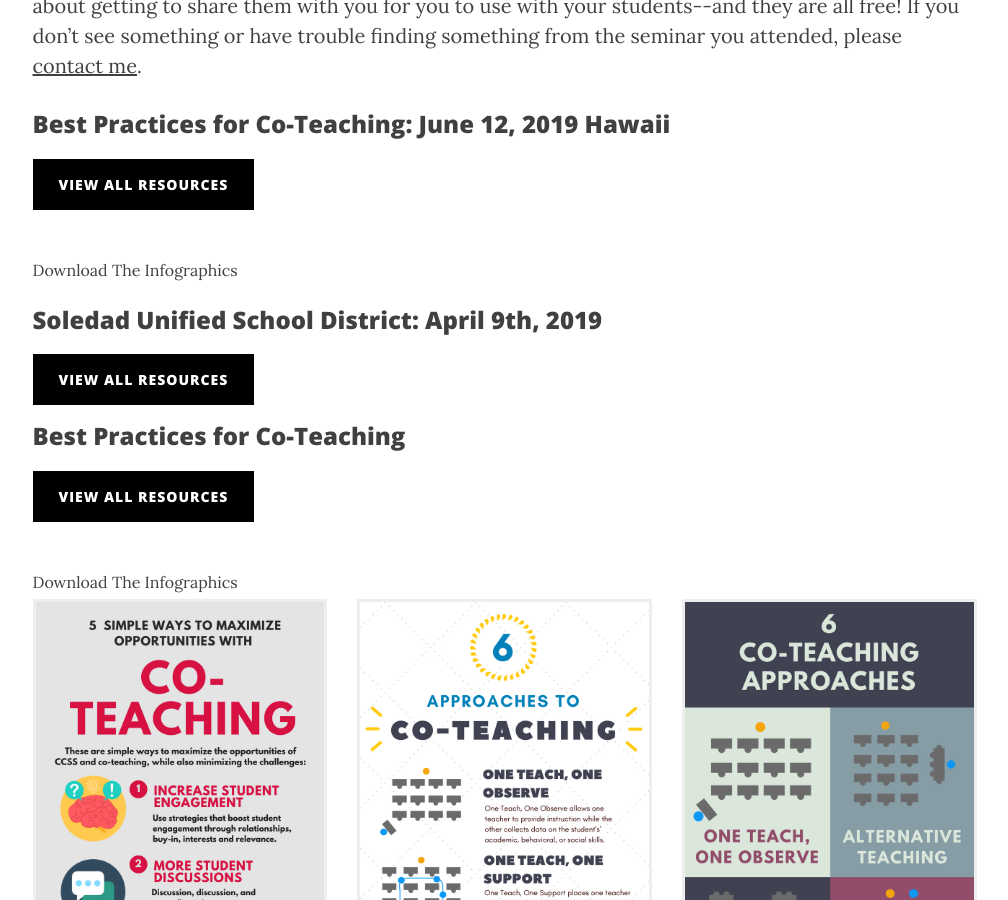
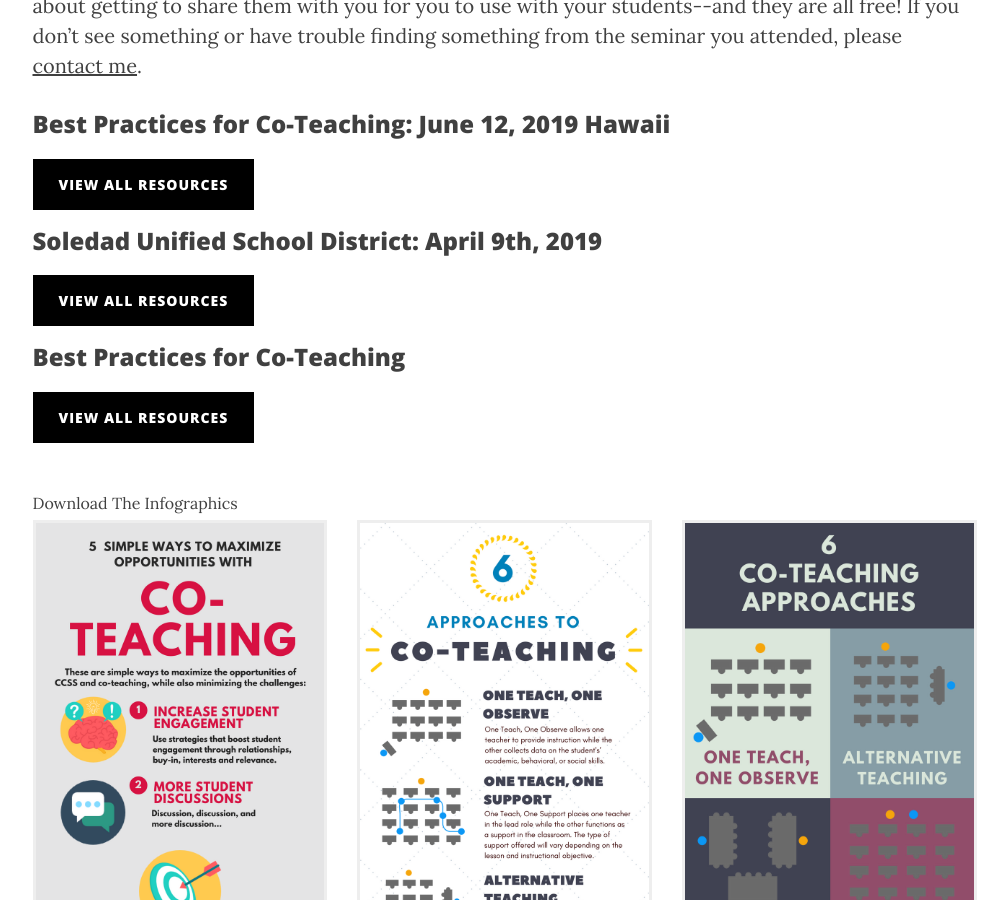
Before and after one commit to iamweswilson/clearlycat, a Jekyll site: the page built from resources.html, in a window 1280 px wide and 900 px high, scrolled down 597 px. Shown: the whole window, without its empty margins (135-1143 px from the left). Built offline with Jekyll 4.4.1, drawn with Linux system fonts in a browser that asks for light colours; nearby versions of some CDN libraries; comment, search, counter and statistics services are not loaded.

Commit message:
fix for last deploy

```diff
--- a/resources.html
+++ b/resources.html
@@ -31,13 +31,6 @@ permalink: /training-resources/
                         View All Resources
                     </a>
                 </p>
-                <div class="row">
-                    <div class="col-sm-12">
-                        <p style="margin-bottom:5px; font-size:0.8em;">
-                            Download The Infographics
-                        </p>
-                    </div>
-                </div>
                 <h3>Soledad Unified School District: April 9th, 2019</h3>
                 <p>
                     <a href="https://drive.google.com/open?id=13w6MaJNz_u5iNknoxgG-9IWyQvTb0QpK" class="resource-btn" target="_blank">
```
